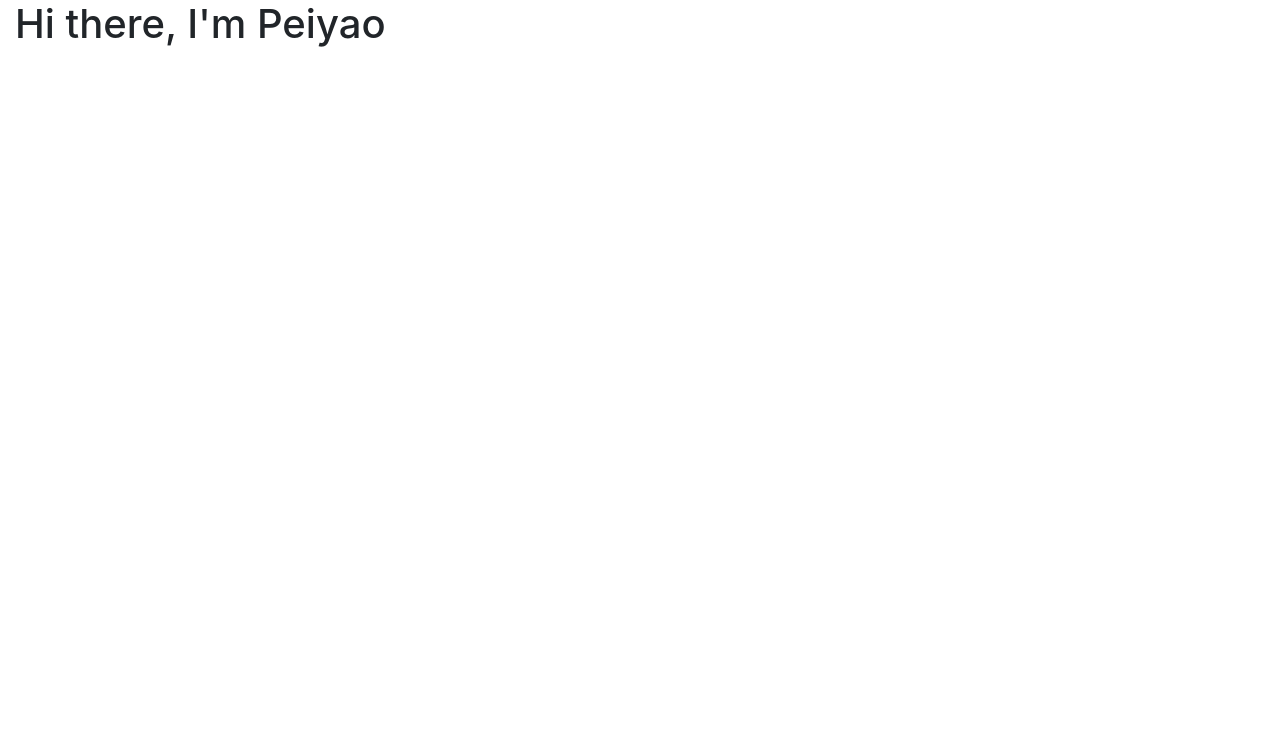
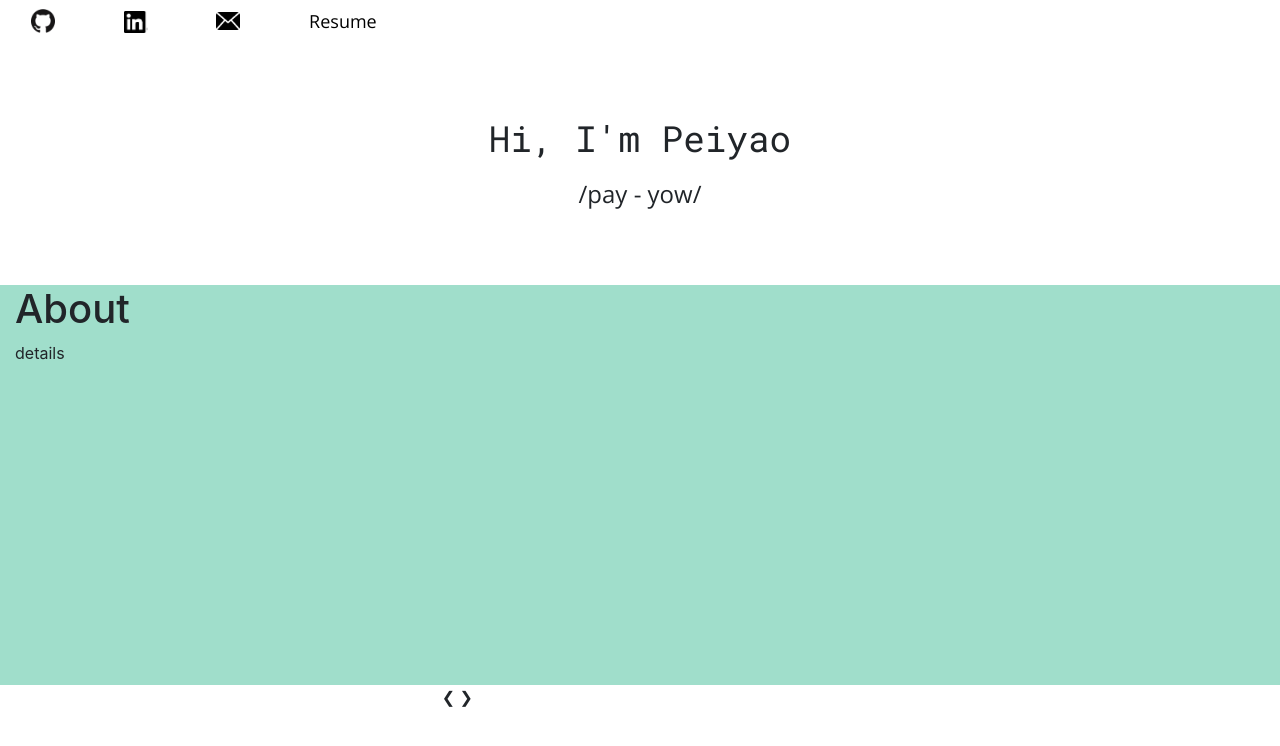
Before and after one commit to peiyaaao/peiyaaao.github.io, a plain HTML site: page index.html in a window 1280 px wide. Drawn offline with nearby package versions, Linux system fonts and the light colour scheme.

Commit message:
Create base outline

```diff
--- /dev/null
+++ b/css/styles.css
@@ -0,0 +1,46 @@
+html, body, .container-fluid {
+	height: 100%;
+}
+
+.navbar img {
+	width: 3%;
+	height: auto;
+	margin-right:8%;
+	vertical-align: text-bottom;
+}
+
+.navbar a {
+	display: inline;
+	vertical-align: text-bottom;
+	font-size: 18px;
+	font-family: 'Open Sans', sans-serif;
+	text-decoration: none;
+	color: black;
+
+}
+
+.header {
+	height: 30%;
+}
+
+.header h1 {
+	position: relative;
+	top: 30%;
+	text-align: center;
+	font-size: 36px;
+	font-family: 'Roboto Mono', monospace;
+}
+
+.header h2 {
+	top: 25%;
+	position: relative;
+	text-align: center;
+	font-size: 24px;
+	font-family: 'Open Sans', sans-serif;
+}
+
+.container-slideshow {
+	height: 50%;
+	background-color: #A0DECB;
+	background-color
+}
--- a/index.html
+++ b/index.html
@@ -4,24 +4,57 @@
         <meta charset="utf-8">
         <meta name="viewport" content="width=device-width, initial-scale=1, shrink-to-fit=no">
         <link rel="stylesheet" href="https://stackpath.bootstrapcdn.com/bootstrap/4.1.1/css/bootstrap.min.css" integrity="sha384-WskhaSGFgHYWDcbwN70/dfYBj47jz9qbsMId/iRN3ewGhXQFZCSftd1LZCfmhktB" crossorigin="anonymous">
+        <link href="./css/styles.css" rel="stylesheet">
+        <link href="https://fonts.googleapis.com/css?family=Open+Sans:300|Roboto+Mono" rel="stylesheet">
+        <script src="./js/scripts.js""></script>
         <title>Peiyao Chen</title>
     </head>
 
     <body>
         <div class="container-fluid">
-            <div class="row">
+            <div class="row navbar justify-content-left">
+                <div class="col-md-8">
+                    <span>
+                        <a href="#"><img src="./img/github.png"></a>
+                        <a href="https://www.linkedin.com/in/peiyaochen"><img src="./img/linkedin.png"></a>
+                        <a href="#"><img src="./img/mail.png"></a>
+                        <a href="#">Resume</a>
+                    </span>
+                </div>
+            </div>
+            <div class="row justify-content-center header">
+                <div class="col-md-6">
+                    <h1 id="header-text">Hi, I'm Peiyao</h1>
+                    <br>
+                    <h2>/pay - yow/</h2>
+                </div>
+            </div>
+            <div class="row justify-content-center container-slideshow">
+                <div class="col-md-12">
+                        <div class="slide" id="about">
+                            <h1>About</h1>
+                            <p>details</p>
+                        </div>
+
+                        <div class="slide" id="skills">
+                            <h1>Skills</h1>
+                        </div>
+
+                        <div class="slide" id="projects">
+                            <h1>Projects</h1>
+                        </div>
+
+                        <div class="slide" id="work">
+                            <h1>Workp</h1>
+                        </div>
+                </div>
+            </div>
+            <div class="row justify-content-center footer">
                 <div class="col-md-4">
-                    <h1>Hi there, I'm Peiyao</h1>
-                </div>
-                <div class="col-md-12">
-
-                </div>
-                <div class="col-md-6">
-
+                    <a class="prev" onclick="changeSlide(-1)">&#10094;</a>
+                    <a class="next" onclick="changeSlide(1)">&#10095;</a>
                 </div>
             </div>
         </div>
     </body>
-
-
 </html>
--- /dev/null
+++ b/js/scripts.js
@@ -0,0 +1,22 @@
+var slideIndex = 0
+
+document.addEventListener('DOMContentLoaded', function() {
+    showSlide(slideIndex)
+}, false);
+
+function showSlide(index) {
+	var slides = document.getElementsByClassName("slide")
+	for(var i = 0; i < slides.length; i++) {
+		slides[i].style.display = "none"
+	}
+
+	slides[index].style.display = "block"
+}
+
+function changeSlide(direction) {
+	var slides = document.getElementsByClassName("slide")
+	const index = slideIndex += direction
+	if (index < slides.length && index >= 0) {
+		showSlide(index)
+	}
+}
```
Also changed, not shown: img/github.png (added), img/linkedin.png (added), img/mail.png (added).
